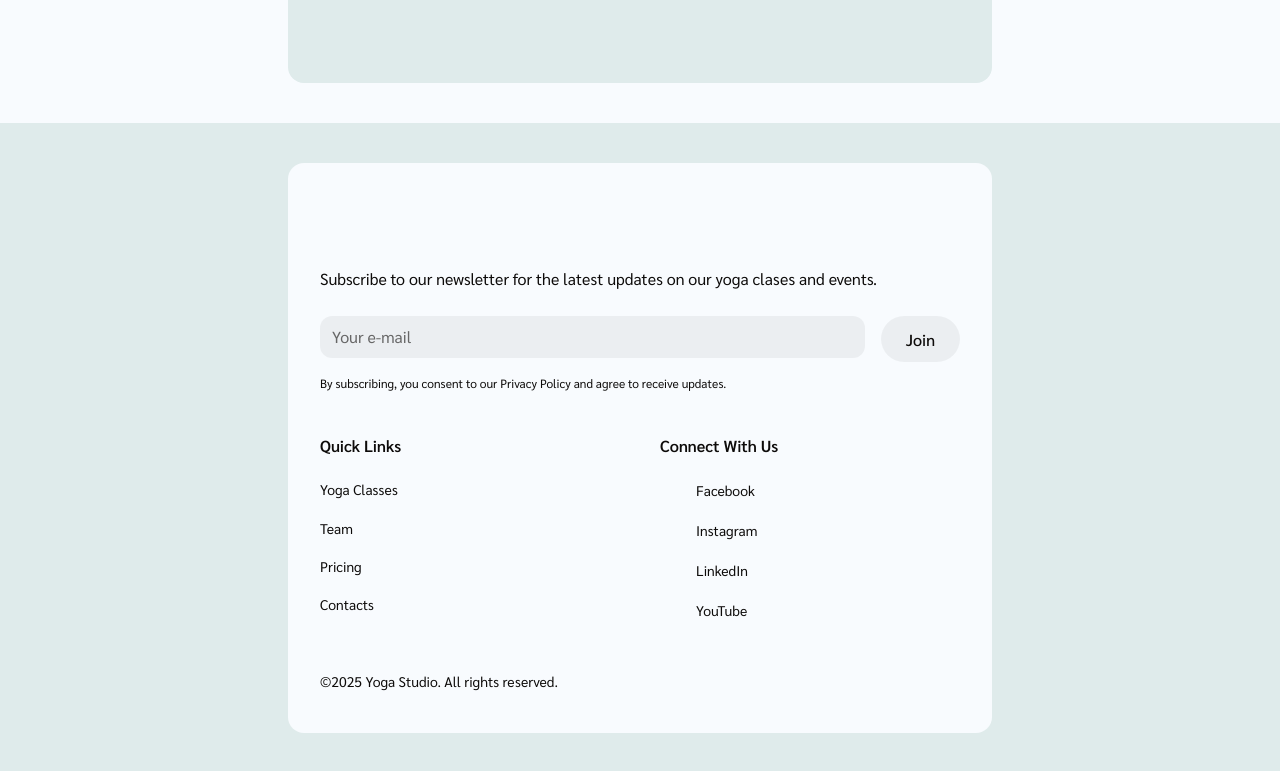
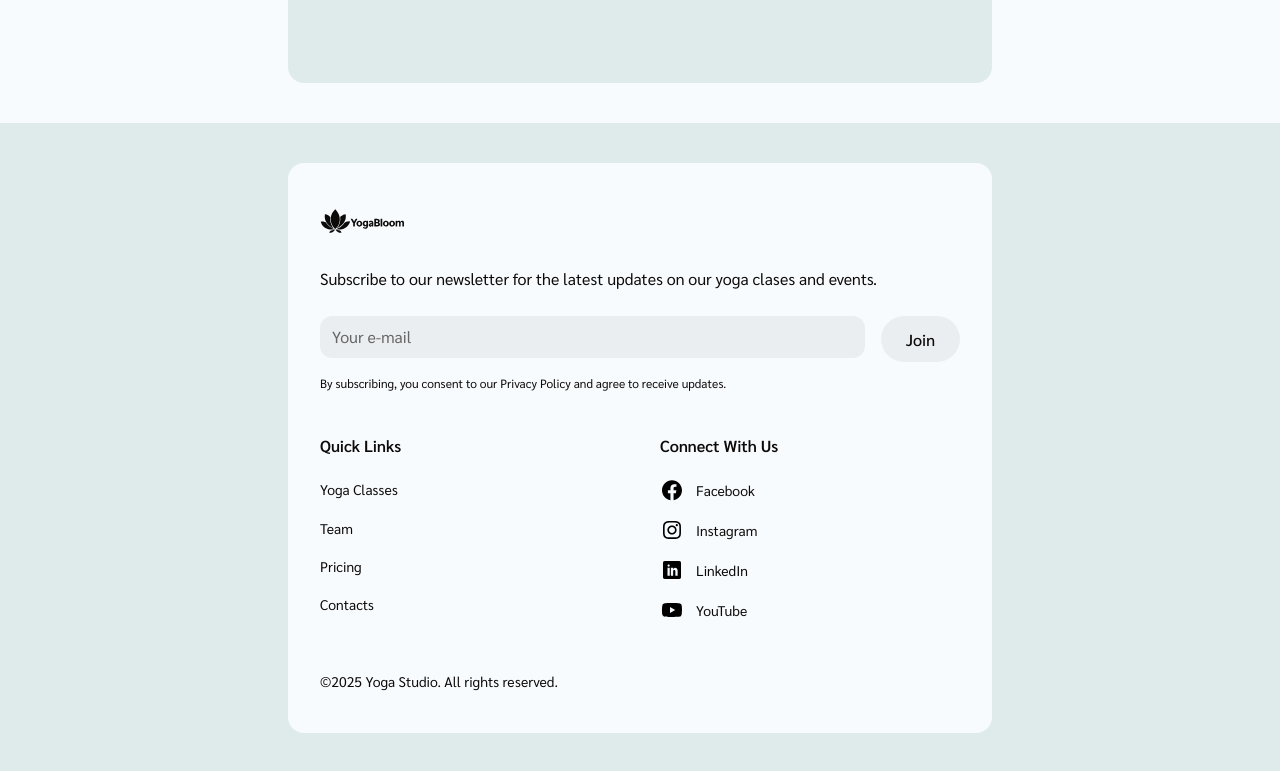
Before and after one commit to TamiNick/ByteForce-v11.0, a plain HTML site: page index.html in a window 1280 px wide. Shown: the part 8645-9416 px from the top of the page. Drawn offline with nearby package versions, Linux system fonts and the light colour scheme.

Commit message:
Deploying to gh-pages from @ TamiNick/ByteForce-v11.0@4ecabb8bdc872ca726e9ee5f65c7773ec29b5de5 🚀

```diff
--- a/index.html
+++ b/index.html
@@ -902,7 +902,7 @@
       <div class="footer-subscrib">
         <a href="/index.html" class="footer-logo">
           <svg width="84" height="36" class="footer-logo-icon">
-            <use href="/img/sprite.svg#icon-logo"></use>
+            <use href="/ByteForce-v11.0/assets/icons-DWL3zclq.svg#icon-logo"></use>
           </svg>
         </a>
 
@@ -963,7 +963,7 @@
                   height="24"
                   class="footer-social-list-item-icon"
                 >
-                  <use href="/img/sprite.svg#icon-facebook"></use>
+                  <use href="/ByteForce-v11.0/assets/icons-DWL3zclq.svg#icon-facebook"></use>
                 </svg>
                 <p class="footer-social-list-item-text">Facebook</p>
               </a>
@@ -979,7 +979,7 @@
                   height="24"
                   class="footer-social-list-item-icon"
                 >
-                  <use href="/img/sprite.svg#icon-instagram"></use>
+                  <use href="/ByteForce-v11.0/assets/icons-DWL3zclq.svg#icon-instagram"></use>
                 </svg>
                 <p class="footer-social-list-item-text">Instagram</p>
               </a>
@@ -995,7 +995,7 @@
                   height="24"
                   class="footer-social-list-item-icon"
                 >
-                  <use href="/img/sprite.svg#icon-linkedIn"></use>
+                  <use href="/ByteForce-v11.0/assets/icons-DWL3zclq.svg#icon-linkedIn"></use>
                 </svg>
                 <p class="footer-social-list-item-text">LinkedIn</p>
               </a>
@@ -1011,7 +1011,7 @@
                   height="24"
                   class="footer-social-list-item-icon"
                 >
-                  <use href="/img/sprite.svg#icon-youtube"></use>
+                  <use href="/ByteForce-v11.0/assets/icons-DWL3zclq.svg#icon-youtube"></use>
                 </svg>
                 <p class="footer-social-list-item-text">YouTube</p>
               </a>
```
